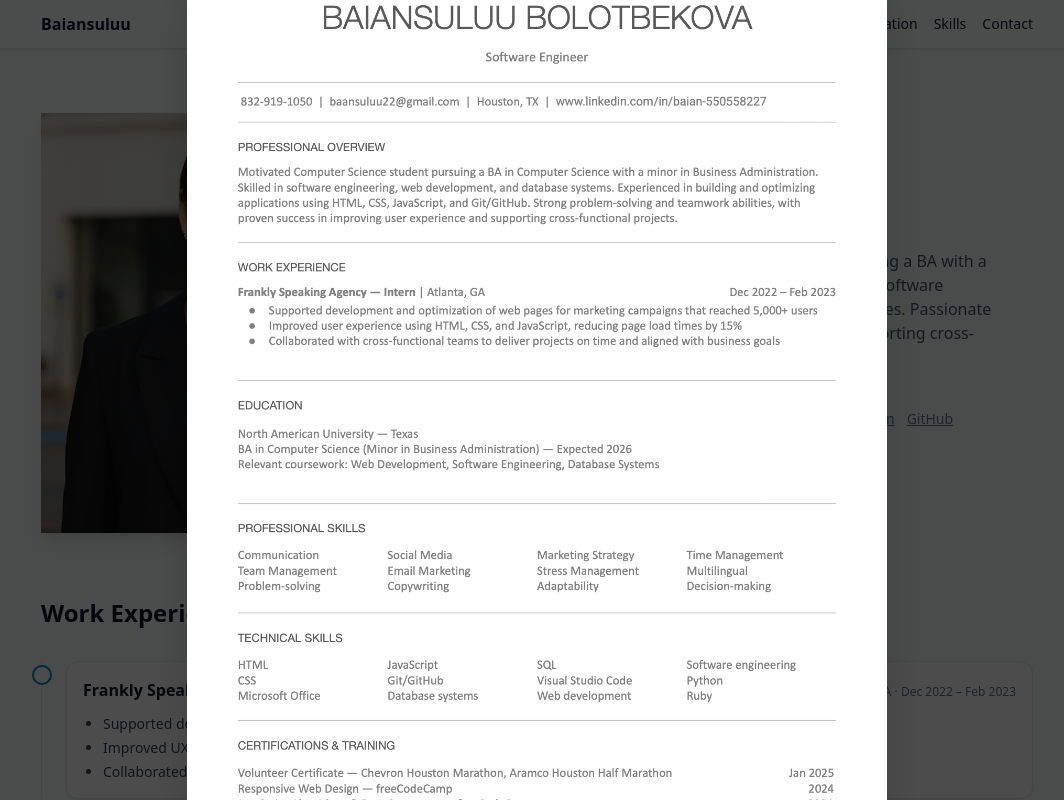
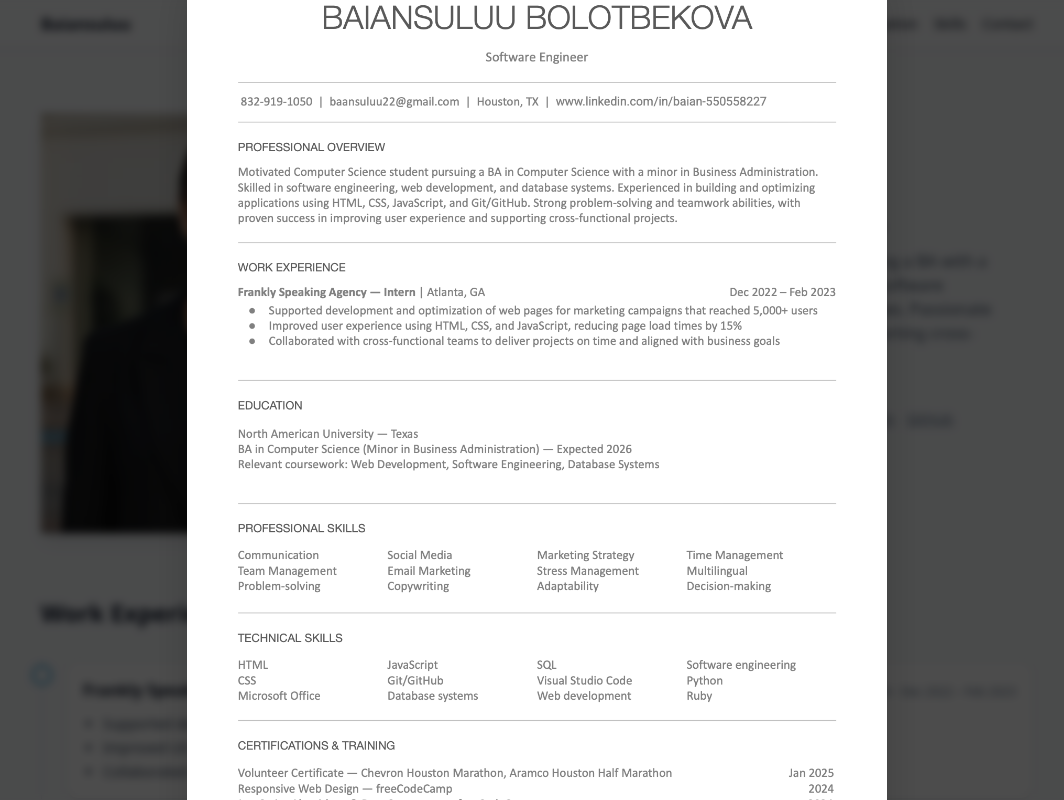
Before and after one commit to Baiansulu/my_portfolio, a React (Vite) app: page / in a window 1280 px wide. Both pictures are taken after a click on the button "Show Résumé". Shown: the top 800 px of the page, without its empty margins (103-1167 px from the left). Built offline with nearby package versions, Linux system fonts and the light colour scheme.

Commit message:
Update ResumeViewer.jsx

```diff
--- a/src/components/ResumeViewer.jsx
+++ b/src/components/ResumeViewer.jsx
@@ -3,7 +3,7 @@ export default function ResumeViewer({ open, onClose }) {
 
   return (
     <div
-      className="fixed inset-0 z-50 bg-black/70 flex items-center justify-center p-4"
+      className="fixed inset-0 z-[70] bg-black/70 backdrop-blur-sm flex items-center justify-center p-4"
       onClick={onClose}
       role="dialog"
       aria-modal="true"
@@ -18,7 +18,7 @@ export default function ResumeViewer({ open, onClose }) {
       >
         <button
           onClick={onClose}
-          className="absolute right-3 top-3 z-[60] rounded-md border bg-white/90 px-3 py-1 text-sm hover:bg-white"
+          className="absolute right-3 top-3 z-[80] rounded-md border bg-white/90 px-3 py-1 text-sm hover:bg-white"
           aria-label="Close résumé"
         >
           ✖
```
